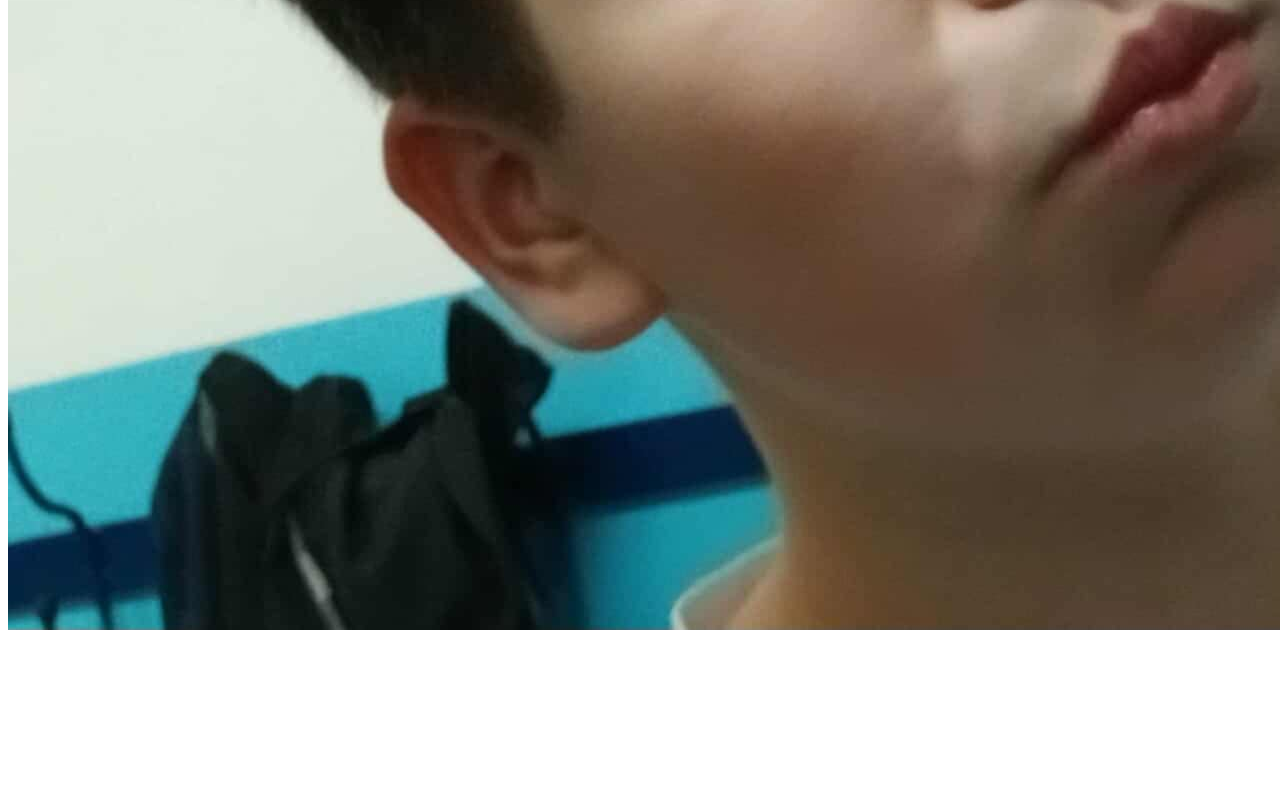
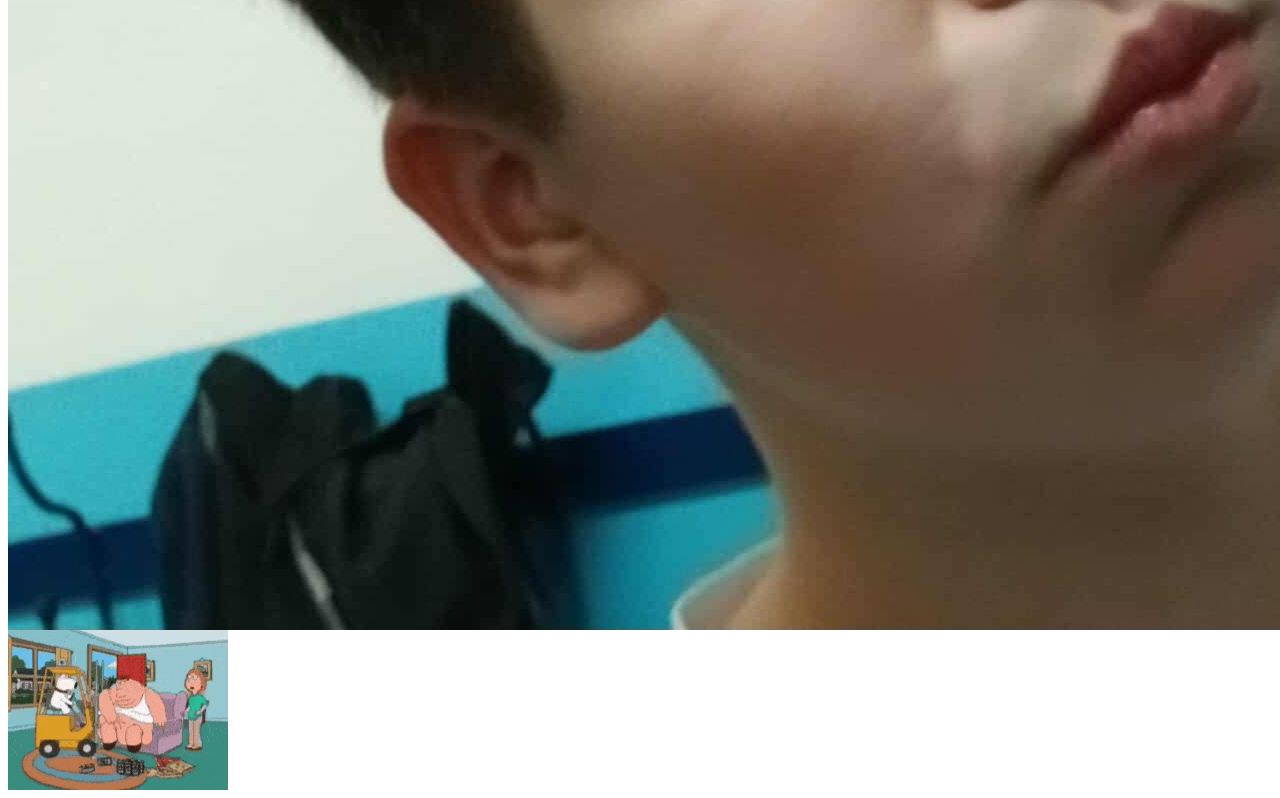
Before and after one commit to zet-coin/gruby, a plain HTML site: page index.html in a window 1280 px wide. Shown: the part 1055-1853 px from the top of the page. Before the commit the page ends 1693 px from the top, so only its background shows below. Drawn offline with Linux system fonts and the light colour scheme.

Commit message:
Update index.html

```diff
--- a/index.html
+++ b/index.html
@@ -1,5 +1,6 @@
 <html>
   <body>
     <img src='Messenger_creation_71933C41-85D2-4567-B754-29A91B062B50.jpeg'>
+    <img src='Messenger_creation_7C61D2F1-0D6F-4690-8B6A-10D8A5E36D21.gif'>
   </body>
 </html>
```
